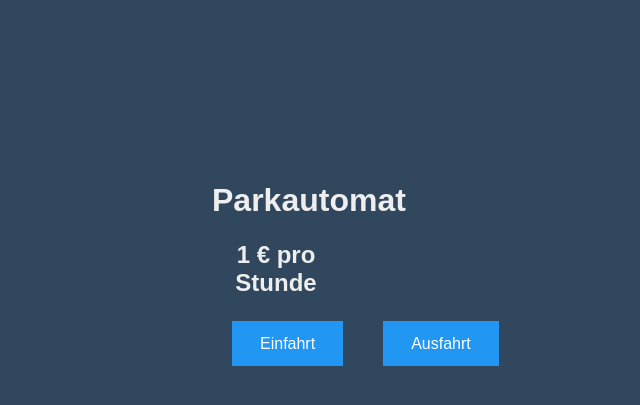
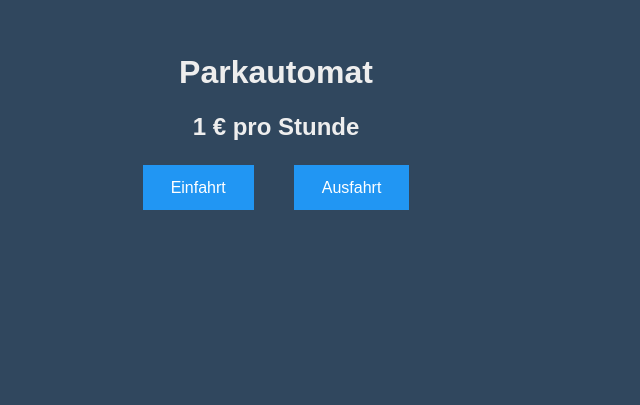
Before and after one commit to jpeterburs/car-park, a React (Create React App) app: page / in a window 1280 px wide. Shown: the part 159-564 px from the top of the page, without its empty margins (364-1004 px from the left). Built offline with nearby package versions, Linux system fonts and the light colour scheme.

Commit message:
Fix Home screen css for larger screens

```diff
--- a/src/screens/Home.jsx
+++ b/src/screens/Home.jsx
@@ -3,7 +3,7 @@ import { Link } from "react-router-dom";
 
 const Home = () => {
     return(
-      <div style={{ "padding": "40vh", "text-align": "center" }}>
+      <div style={{ "margin": "10em", "padding": "2em", "text-align": "center" }}>
         <h1>Parkautomat</h1>
 
         <h2>1 &euro; pro Stunde</h2>
```
